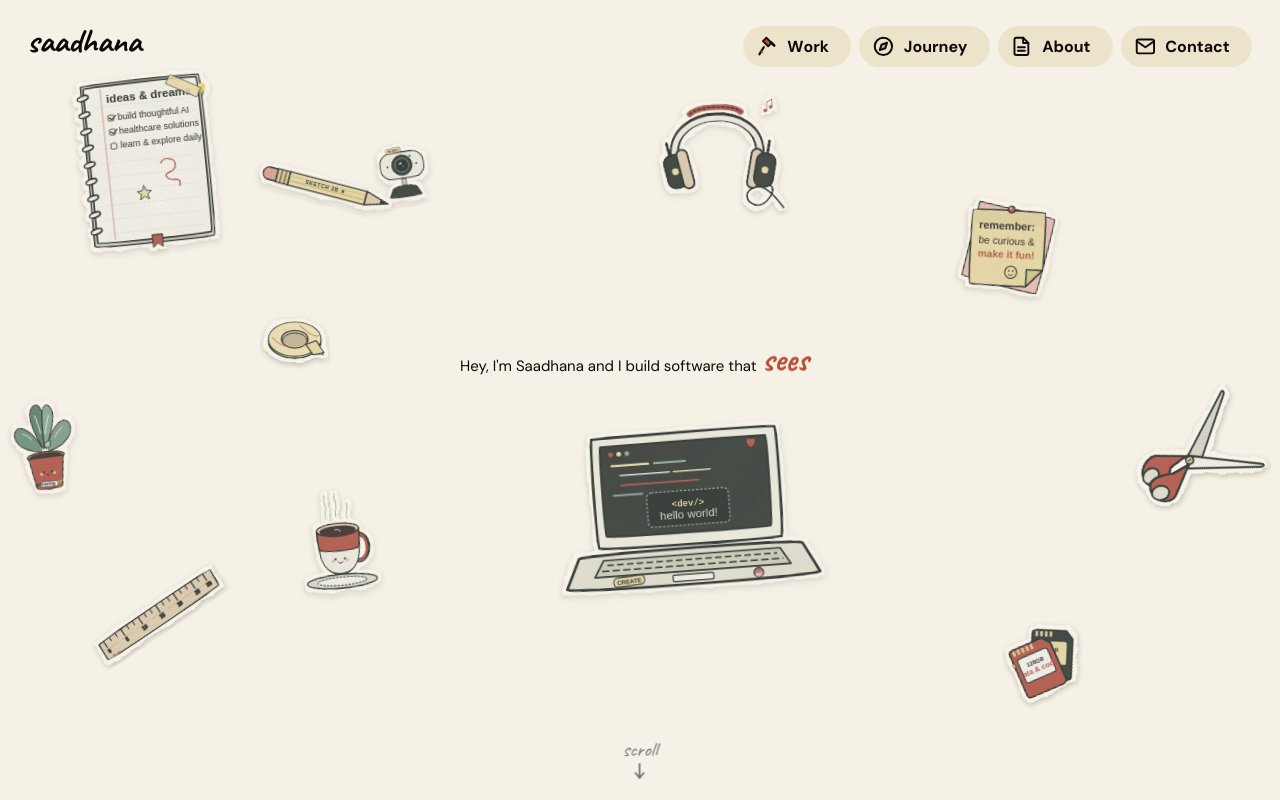
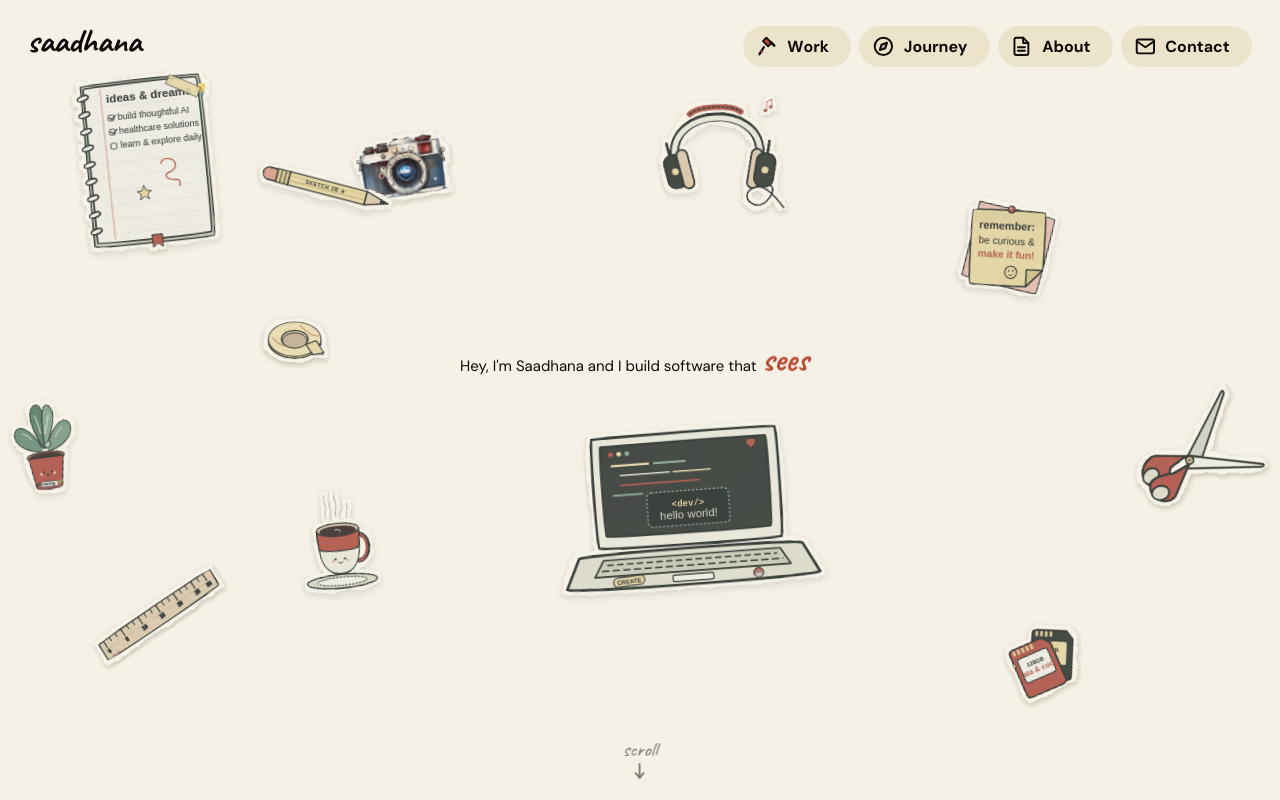
Before and after one commit to saadhana4/online-portfolio, a React (Vite) app: page / in a window 1280 px wide. Built offline with nearby package versions, Linux system fonts and the light colour scheme.

Commit message:
Replace webcam with vintage rangefinder camera

```diff
--- a/src/data/deskObjects.ts
+++ b/src/data/deskObjects.ts
@@ -49,14 +49,14 @@ export const deskObjects: DeskObjectConfig[] = [
   },
   {
     id: 'webcam',
-    name: 'Clip-on Webcam',
-    src: '/desk/webcam.svg',
+    name: 'Vintage Camera',
+    src: '/desk/camera.webp',
     x: 36,
     y: 25,
     rotation: -4,
-    widthVw: 5.12, // 70px at 1366px
-    targetPx1366: 70,
-    alt: '',
+    widthVw: 7.2, // ~98px at 1366px (1.47:1 aspect ratio)
+    targetPx1366: 98,
+    alt: 'Vintage rangefinder camera',
     showOnMobile: false,
     zIndex: 1,
   },
```
Also changed, not shown: public/desk/camera.webp (added).
